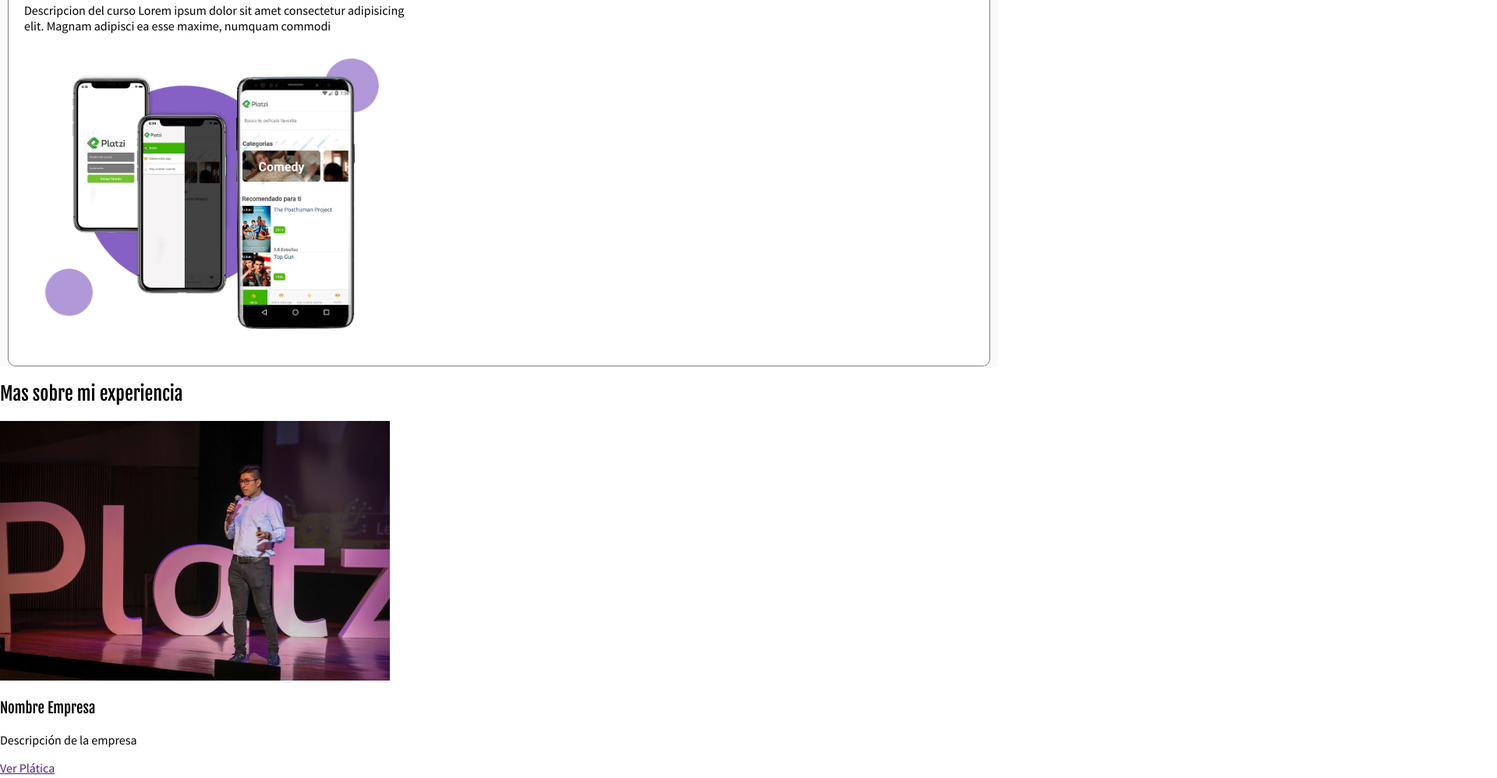
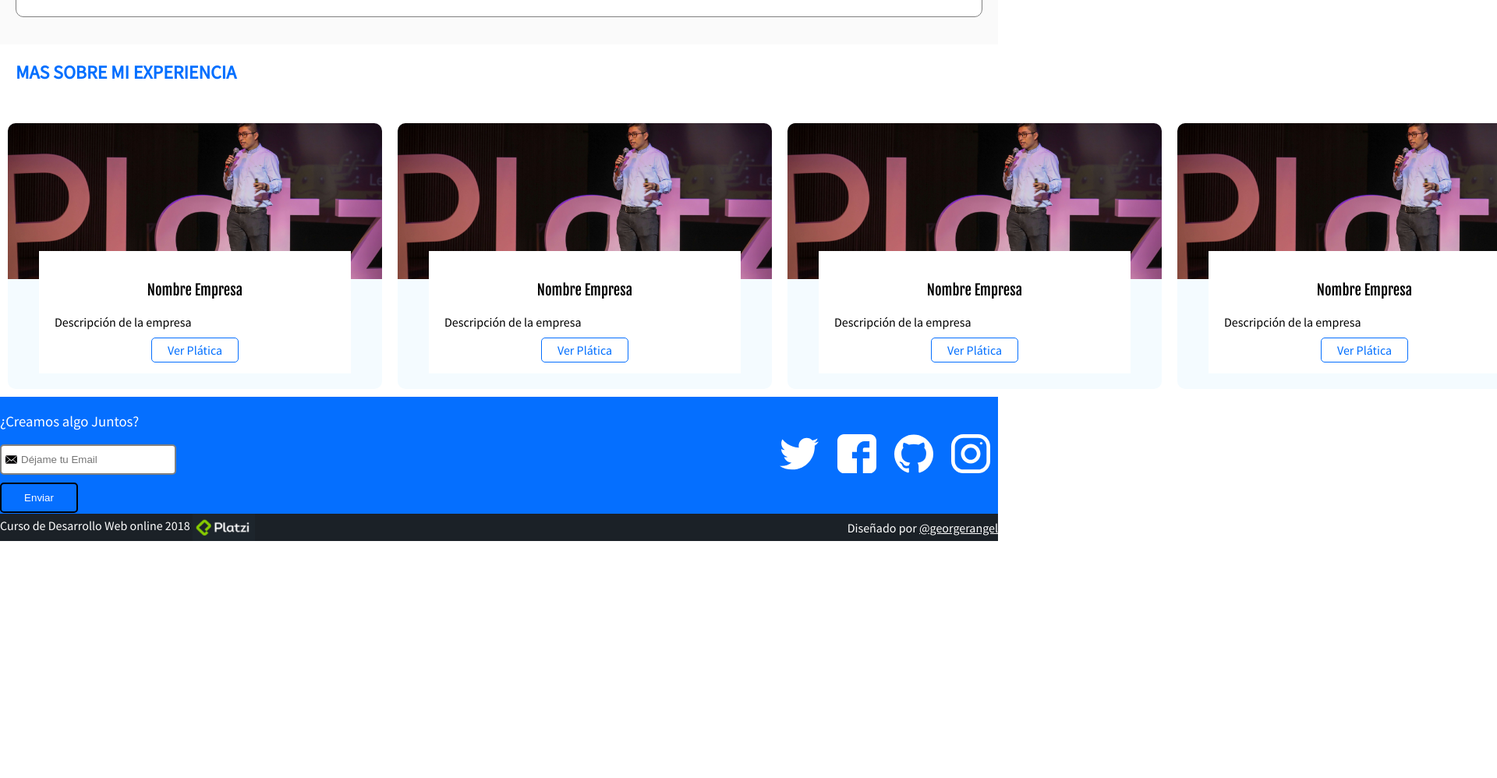
Before and after one commit to JorgeRangelJ/Desarrollo-Web-Online, a plain HTML site: page index.html in a window 1280 px wide. Shown: the part 1338-2336 px from the top of the page at 78% size, 1920 px wide, since content can reach past the window. After the commit the page ends 2032 px from the top, so only its background shows below. Drawn offline with Linux system fonts and the light colour scheme.

Commit message:
añadiendo estilos para el diseño del sitio web

```diff
--- a/css/style.css
+++ b/css/style.css
@@ -46,6 +46,15 @@
     color: #026fff;
 }
 
+h2 {
+    color: #026fff;
+    text-transform: uppercase;
+    font-family: 'Source Sans Pro', sans-serif;
+    font-weight: bold;
+    font-size: 24px;
+    margin-bottom: 40px;
+}
+
 .hero {
     height: 300px;
     /* background-color: red; */
@@ -54,19 +63,51 @@
     background-size: 500px 300px;
     background-repeat: no-repeat;
     background-position-x: right;
+    display: flex;
+    align-items: center;
 }
 
 .portfolio {
     background-color: #fafafa;
+    padding: 20px;
 }
 
 .project {
     border: 1px solid gray;
     border-radius: 10px;
-    margin: 10px;
+   /* margin: 10px;*/
     margin-bottom: 15px;
     padding: 20px;
     background-color: #ffffff;
+    display: flex;
+    align-items: center;
+    justify-content: space-between;
+}
+
+.project-course {
+    margin: 10px 0;
+}
+
+.project-date {
+    margin: 10px 0;
+}
+
+.project-url {
+    margin: 10px 0;
+}
+
+.project-description {
+    font-size: 20px;
+}
+
+.project strong {
+    font-family: 'Fjalla One', sans-serif;
+}
+
+.project-title {
+    font-size: 30px;
+    margin-top: 0;
+    margin-bottom: 10px;
 }
 
 .project-details {
@@ -82,8 +123,8 @@
     background-color: #1b2127;
     color: #ffffff;
     display: flex;
-    height: 90px;
-    /* align-items: center;*/
+    height: 70px;
+    align-items: center;
     justify-content: space-between;
 }
 
@@ -124,3 +165,125 @@
     height: inherit;
     padding: 0 10px;
 }
+
+.footer {
+    background-color: #1b2127;
+    color: #ffffff;
+    display: flex;
+    align-items: center;
+    justify-content: space-between;
+}
+
+.footer img {
+    vertical-align: middle;
+}
+
+.footer a {
+    color: #ffffff;
+}
+
+.event-list {
+    display: flex;
+}
+
+.event-list-title {
+    margin-left: 20px;
+}
+
+.event {
+    margin: 10px;
+    width: 480px;
+    flex-shrink: 0;
+    border-radius: 10px;
+    overflow: hidden;
+    background-color: #f4fbff;
+}
+
+.event img {
+    width: 480px;
+    height: 200px;
+    object-fit: cover;
+}
+.event-details {
+    margin: 20px 40px;;
+    margin-top: -40px;
+    background-color: #ffffff;
+    position: relative;
+    padding: 20px;
+    text-align: center;
+}
+
+.event-description {
+    text-align: left;
+}
+
+.event-url {
+    color: #026fff;
+    border: 1px solid #056fff;
+    padding: 5px 20px;
+    text-decoration: none;
+    border-radius: 5px;
+}
+
+.contact {
+    background-color: #056fff;
+    color: #ffffff;
+    height: 150px;
+    display: flex;
+    align-items: center;
+    justify-content: space-between;
+}
+
+.social {
+}
+
+.social-link {
+    display: inline-block;
+    width: 50px;
+    height: 50px;
+    background-size: 50px 50px;
+    margin: 0 10px;
+}
+
+.social-link.twiter {
+    background-image: url('../images/twitter.svg');
+}
+
+.social-link.facebook {
+    background-image: url('../images/facebook.svg');
+}
+
+.social-link.github {
+    background-image: url('../images/github.svg');
+}
+
+.social-link.instagram {
+    background-image: url('../images/instagram.svg');
+}
+
+.form-email input {
+    border-color: gray;
+    border-radius: 5px;
+    border-style: solid;
+    padding: 10px 20px 10px 25px;
+    background-image: url('../images/envelope.svg');
+    background-size: 15px 15px;
+    background-repeat: no-repeat;
+    background-position-y: center;
+    background-position-x: 5px;
+}
+
+.form-email button {
+    display: block;
+    background-color: transparent;
+    color: white;
+    padding: 10px 0;
+    border-radius: 5px;
+    width: 100px;
+    margin-top: 10px;
+    border-style: solid;
+}
+
+.form-email h3 {
+    font-family: 'Source Sans Pro', sans-serif;
+}
--- a/index.html
+++ b/index.html
@@ -10,7 +10,7 @@
     <body>
         <header class="header">
             <figure class="logo">
-                <img src="images/logo.png" alt="logo"/>
+                <img src="images/logo.png" alt="logo" width="150"/>
             </figure>
             <nav class="menu">
                 <ol>
@@ -59,26 +59,70 @@
                 </figure>
             </article>
         </section>
-        <section id="experiencia">
-            <h2>Mas sobre mi experiencia</h2>
+        <h2 class="event-list-title">Mas sobre mi experiencia</h2>
+        <section id="experiencia" class="event-list">
             <article class="event">
                 <figure class="event-imageContainer">
                     <img class="event-image" src="images/platzi-conf.jpg" width="500" alt="img-empresa"/>
                 </figure>
-                <h3 class="event-title">Nombre Empresa</h3>
-                <p class="event-description">Descripción de la empresa</p>
-                <a class="event-url" href="" target="_blank">Ver Plática</a>
+                <div class="event-details">
+                    <h3 class="event-title">Nombre Empresa</h3>
+                    <p class="event-description">Descripción de la empresa</p>
+                    <a class="event-url" href="" target="_blank">Ver Plática</a>
+                </div>
+            </article>
+            <article class="event">
+                <figure class="event-imageContainer">
+                    <img class="event-image" src="images/platzi-conf.jpg" width="500" alt="img-empresa"/>
+                </figure>
+                <div class="event-details">
+                    <h3 class="event-title">Nombre Empresa</h3>
+                    <p class="event-description">Descripción de la empresa</p>
+                    <a class="event-url" href="" target="_blank">Ver Plática</a>
+                </div>
+            </article>
+            <article class="event">
+                    <figure class="event-imageContainer">
+                        <img class="event-image" src="images/platzi-conf.jpg" width="500" alt="img-empresa"/>
+                    </figure>
+                    <div class="event-details">
+                        <h3 class="event-title">Nombre Empresa</h3>
+                        <p class="event-description">Descripción de la empresa</p>
+                        <a class="event-url" href="" target="_blank">Ver Plática</a>
+                    </div>
+            </article>
+            <article class="event">
+                <figure class="event-imageContainer">
+                    <img class="event-image" src="images/platzi-conf.jpg" width="500" alt="img-empresa"/>
+                </figure>
+                <div class="event-details">
+                    <h3 class="event-title">Nombre Empresa</h3>
+                    <p class="event-description">Descripción de la empresa</p>
+                    <a class="event-url" href="" target="_blank">Ver Plática</a>
+                </div>
             </article>
         </section>
         <section id="contacto" class="contact">
-            <form action="/suscripcion/" class="from-email">
+            <form action="/suscripcion/" class="form-email">
                 <h3>¿Creamos algo Juntos?</h3>
                 <input type="text" id="email" placeholder="Déjame tu Email">
                 <button>Enviar</button>
             </form>
+            <div class="social">
+                <a href="https://twiter.com" class="social-link twiter"></a>
+                <a href="https://facebook.com" class="social-link facebook"></a>
+                <a href="https://github.com" class="social-link github"></a>
+                <a href="https://instagram.com" class="social-link instagram"></a>
+            </div>
         </section>
         <footer class="footer">
-            <small>&copy; Copyright 2018, Example Corporation</small>
+            <div>
+                Curso de Desarrollo Web online 2018
+                <img src="images/platzi.png" alt="platzi" width="80"/>
+            </div>
+            <div>
+                Diseñado por <a href="#">@georgerangel</a>
+            </div>
         </footer>
     </body>
 </html>
```
Also changed, not shown: images/envelope.svg (added), images/facebook.svg (added), images/github.svg (added), images/instagram.svg (added), images/linkedin.svg (added), images/platzi.png (added), images/twitter.svg (added).
